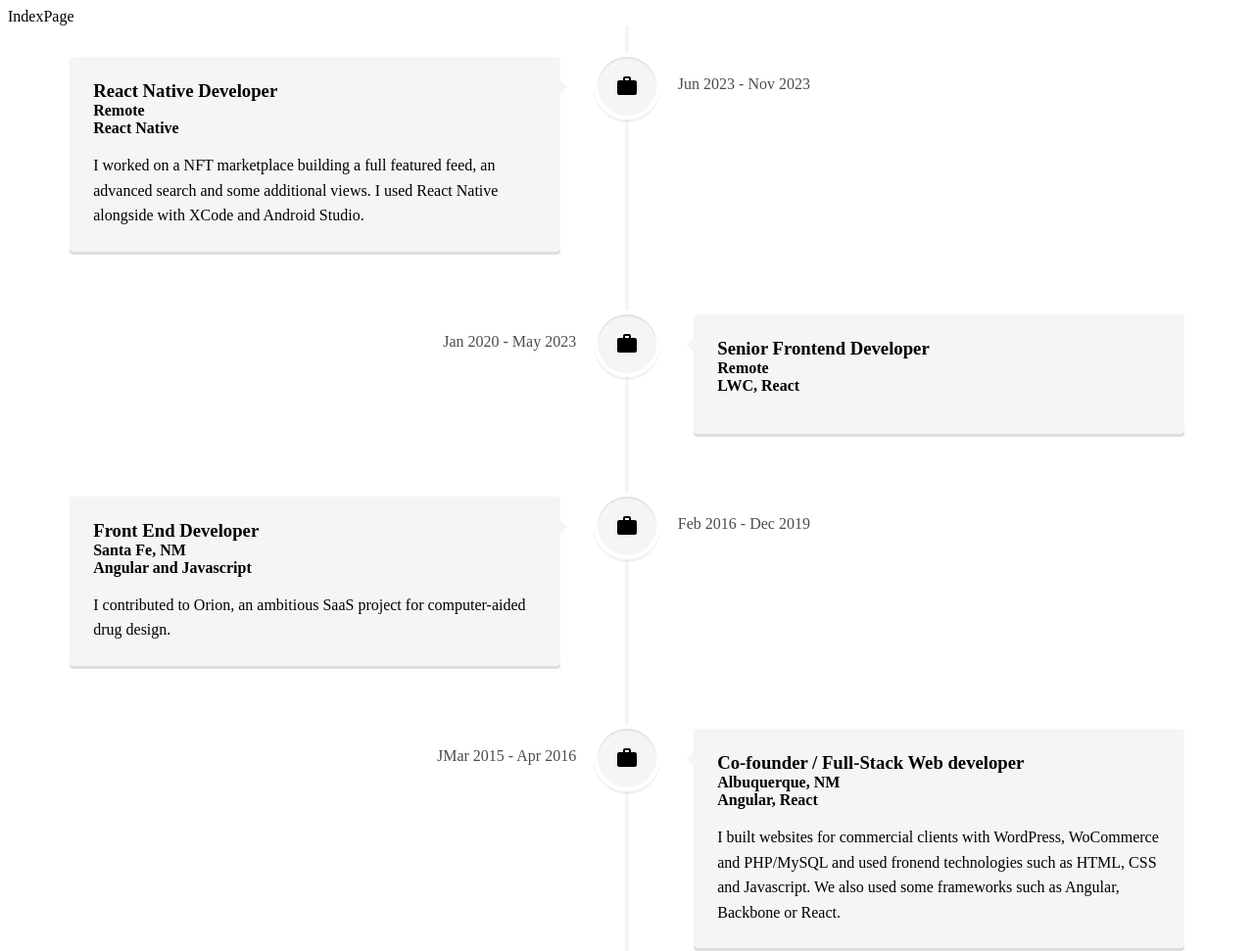
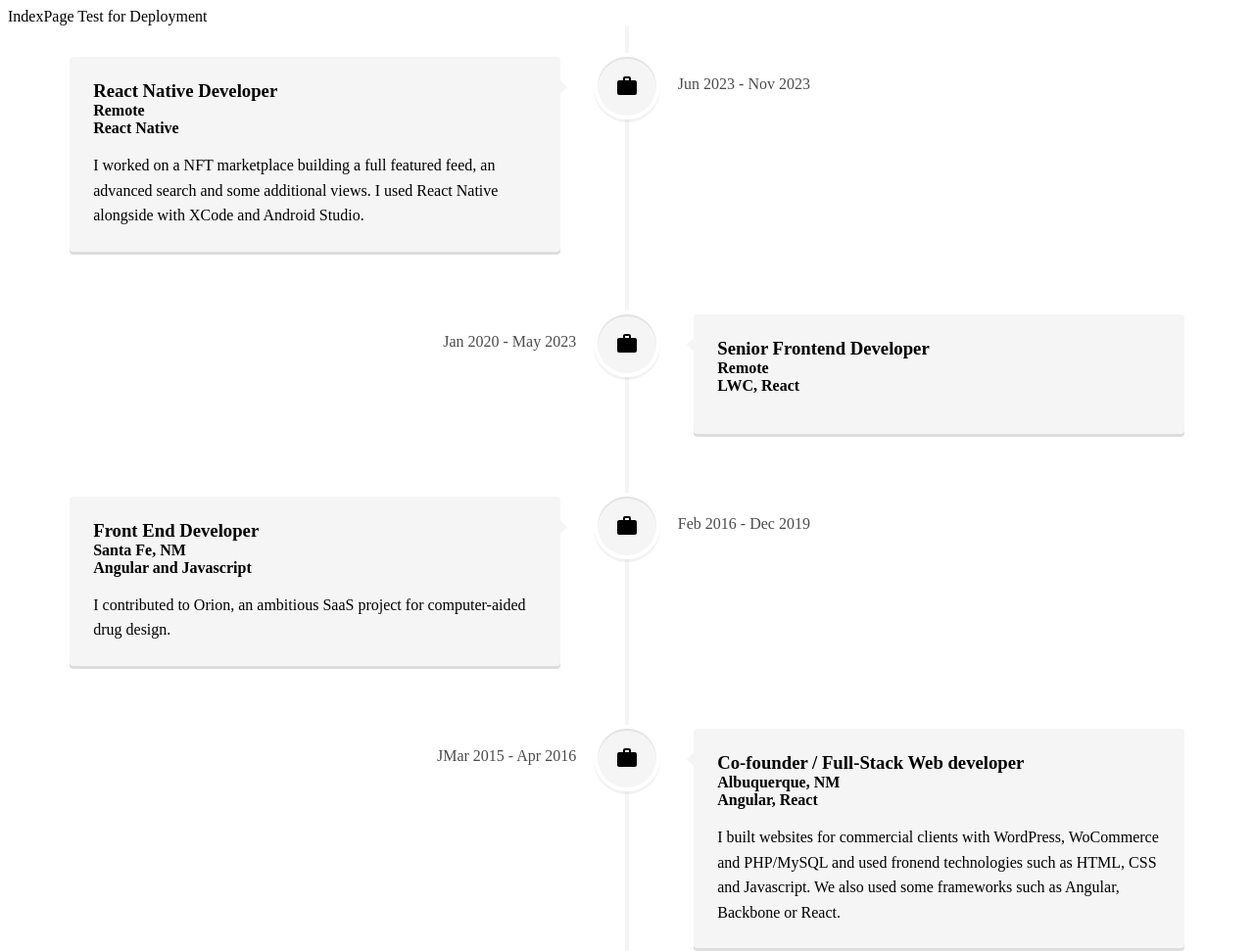
Before and after one commit to FlorianGoussin/portfolio, a Gatsby site: page / in a window 1280 px wide. Shown: the top 971 px of the page at 98% size. Built offline with nearby package versions, Linux system fonts and the light colour scheme; Gatsby itself is replaced by a stand-in of ours.

Commit message:
change something

```diff
--- a/src/pages/index.js
+++ b/src/pages/index.js
@@ -9,7 +9,7 @@ import { Contact, Projects } from '../components/main'
 
 const IndexPage = () => (
     <Layout>
-        <div>IndexPage</div>
+        <div>IndexPage Test for Deployment</div>
         <Projects />
         <Contact />
     </Layout>
```
